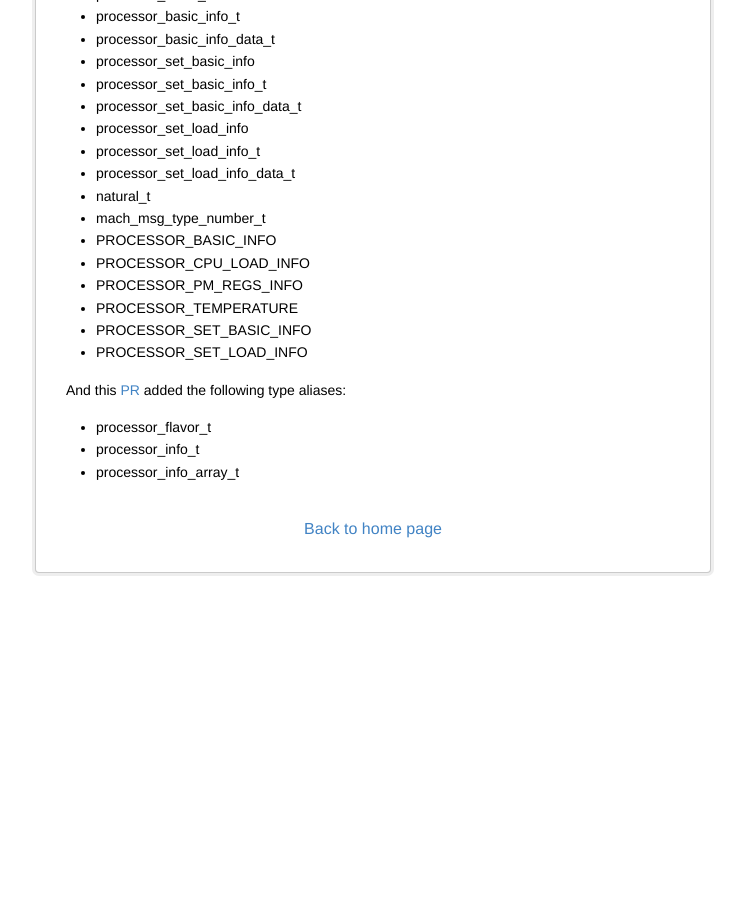
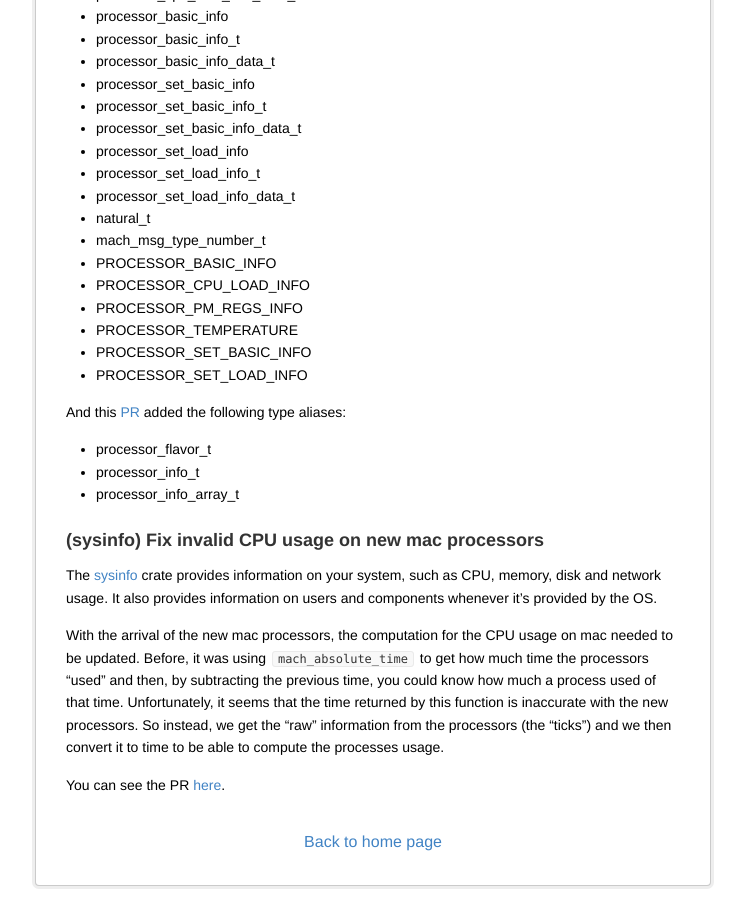
Before and after one commit to yijunyu/trusted-programming.github.io, a Jekyll site: the page built from articles/opensource-contributions.md, in a window 1280 px wide and 900 px high, scrolled down 1347 px. Shown: the whole window, without its empty margins (267-1012 px from the left). Built offline with Jekyll 4.4.1, drawn with Linux system fonts in a browser that asks for light colours; before the commit the page ends 1934 px from its top, so only the background shows below that; some of the changed text lies outside the part shown.

Commit message:
Add contribution on sysinfo

```diff
--- a/articles/opensource-contributions.md
+++ b/articles/opensource-contributions.md
@@ -68,3 +68,11 @@
  * processor_flavor_t
  * processor_info_t
  * processor_info_array_t
+
+### (sysinfo) Fix invalid CPU usage on new mac processors
+
+The [sysinfo](https://github.com/GuillaumeGomez/sysinfo) crate provides information on your system, such as CPU, memory, disk and network usage. It also provides information on users and components whenever it's provided by the OS.
+
+With the arrival of the new mac processors, the computation for the CPU usage on mac needed to be updated. Before, it was using `mach_absolute_time` to get how much time the processors "used" and then, by subtracting the previous time, you could know how much a process used of that time. Unfortunately, it seems that the time returned by this function is inaccurate with the new processors. So instead, we get the "raw" information from the processors (the "ticks") and we then convert it to time to be able to compute the processes usage.
+
+You can see the PR [here](https://github.com/GuillaumeGomez/sysinfo/pull/453).
```
